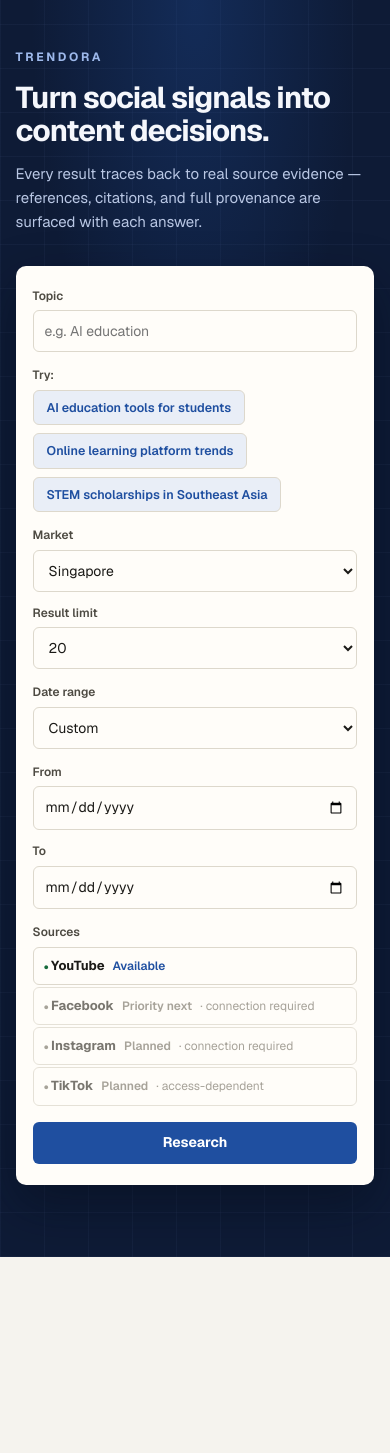
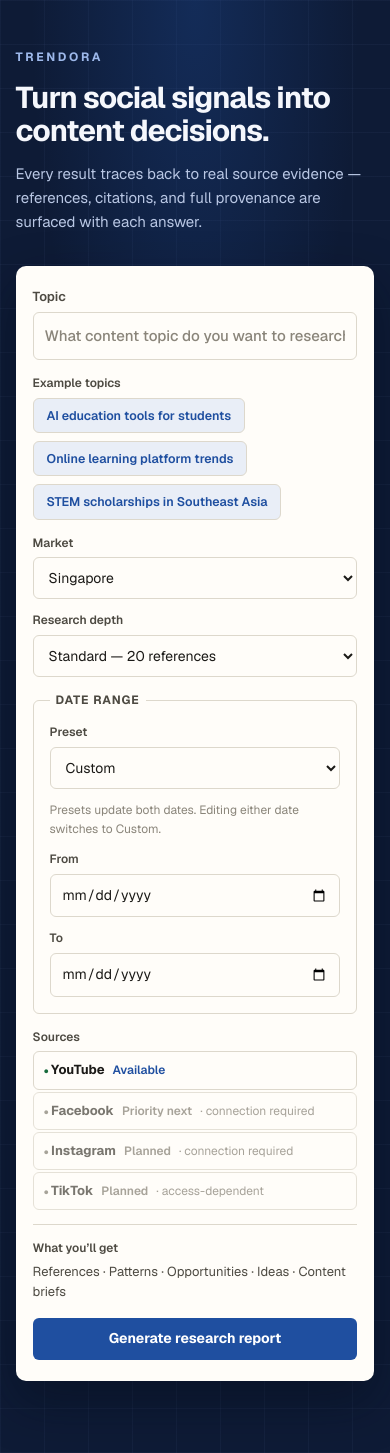
Before and after one commit to LexterMorgan/trendora, a Next.js app in the folder web/: page / in a window 390 px wide. Before the commit the page ends 1257 px from the top, so only its background shows below. Built offline with nearby package versions, Linux system fonts and the light colour scheme.

Commit message:
feat: polish research request experience

```diff
--- a/web/app/globals.css
+++ b/web/app/globals.css
@@ -928,13 +928,15 @@ a {
   /* Mobile touch targets: every secondary action at least 42px tall. */
   .secondary-button,
   .citation-toggle,
-  .view-original {
+  .view-original,
+  .example-query {
     min-height: 42px;
     display: inline-flex;
     align-items: center;
     justify-content: center;
     padding-top: 0;
     padding-bottom: 0;
+    max-width: 100%;
   }
 
   .turn-user .secondary-button {
@@ -1034,13 +1036,8 @@ a {
   cursor: pointer;
 }
 
-.example-query:hover {
+.example-query:not(:disabled):hover {
   border-color: var(--accent);
-}
-
-.example-query:disabled {
-  opacity: 0.55;
-  cursor: default;
 }
 
 /* Source roadmap inside the form */
@@ -1115,3 +1112,83 @@ a {
     padding: 20px 16px;
   }
 }
+
+/* --- M24.3 form polish --- */
+
+.topic-field label {
+  font-size: 13px;
+}
+
+.topic-field input {
+  min-height: 48px;
+  font-size: 15px;
+  font-weight: 600;
+}
+
+.topic-field input::placeholder {
+  color: var(--ink-faint);
+  font-weight: 450;
+}
+
+.example-query {
+  transition: color 120ms ease, border-color 120ms ease, background 120ms ease;
+}
+
+.example-query.is-selected {
+  border-color: var(--accent);
+  background: var(--accent-soft);
+  color: var(--accent);
+}
+
+.example-query:disabled {
+  opacity: 0.6;
+  cursor: default;
+}
+
+.date-fieldset {
+  margin: 0;
+  padding: 14px 16px 16px;
+  border: var(--rule);
+  border-radius: var(--radius);
+  display: flex;
+  flex-direction: column;
+  gap: 12px;
+  min-width: 0;
+}
+
+.date-fieldset legend {
+  padding: 0 6px;
+  font-size: 12px;
+  font-weight: 700;
+  text-transform: uppercase;
+  letter-spacing: 0.08em;
+  color: var(--ink-soft);
+}
+
+.date-help {
+  margin: 0;
+  font-size: 12px;
+  color: var(--ink-faint);
+}
+
+.what-you-get {
+  border-top: var(--rule);
+  padding-top: 14px;
+  display: flex;
+  flex-direction: column;
+  gap: 4px;
+}
+
+.what-you-get p {
+  margin: 0;
+  font-size: 13px;
+  color: var(--ink-soft);
+}
+
+.primary-button:not(:disabled):hover {
+  background: #1b4390;
+}
+
+.primary-button:not(:disabled):active {
+  background: #173877;
+}
--- a/web/components/ResearchForm.tsx
+++ b/web/components/ResearchForm.tsx
@@ -11,7 +11,17 @@ export const MARKETS: { code: string; label: string }[] = [
   { code: "PH", label: "Philippines" },
 ];
 
-export const RESULT_LIMITS = [10, 20, 50, 100];
+export const RESEARCH_DEPTHS = [
+  { value: 10, label: "Quick" },
+  { value: 20, label: "Standard" },
+  { value: 50, label: "Deep" },
+] as const;
+
+export function depthWording(resultLimit: number): string {
+  const depth = RESEARCH_DEPTHS.find((entry) => entry.value === resultLimit);
+  if (depth) return `${depth.label} — ${depth.value} references`;
+  return `${resultLimit} references`;
+}
 
 export const EXAMPLE_QUERIES = [
   "AI education tools for students",
@@ -98,10 +108,17 @@ interface ResearchFormProps {
   showExamples?: boolean;
 }
 
+function safeDepth(value: number | undefined): number {
+  if (value !== undefined && RESEARCH_DEPTHS.some((entry) => entry.value === value)) return value;
+  return 20;
+}
+
 export function ResearchForm({ onSubmit, disabled, initialValues, showExamples }: ResearchFormProps) {
   const [topic, setTopic] = useState(initialValues?.topic ?? "");
   const [market, setMarket] = useState(initialValues?.market ?? "SG");
-  const [resultLimit, setResultLimit] = useState(initialValues?.result_limit ?? 20);
+  const [resultLimit, setResultLimit] = useState<number>(() =>
+    safeDepth(initialValues?.result_limit),
+  );
   const [localError, setLocalError] = useState<string | null>(null);
 
   const [preset, setPreset] = useState<string>(() => {
@@ -165,28 +182,30 @@ export function ResearchForm({ onSubmit, disabled, initialValues, showExamples }
 
   return (
     <form className="research-form" onSubmit={handleSubmit}>
-      <div className="form-field">
+      <div className="form-field topic-field">
         <label htmlFor="topic">Topic</label>
         <input
           id="topic"
           type="text"
           value={topic}
           onChange={(event) => setTopic(event.target.value)}
-          placeholder="e.g. AI education"
+          placeholder="What content topic do you want to research?"
           required
           disabled={disabled}
         />
       </div>
 
       {showExamples && (
-        <div className="form-field" aria-label="Example queries">
-          <span className="form-label">Try:</span>
+        <div className="form-field" aria-label="Example topics">
+          <span className="form-label">Example topics</span>
           <div className="example-queries">
             {EXAMPLE_QUERIES.map((query) => (
               <button
                 key={query}
                 type="button"
-                className="example-query"
+                className={topic === query ? "example-query is-selected" : "example-query"}
+                aria-pressed={topic === query}
+                disabled={disabled}
                 onClick={() => setTopic(query)}
               >
                 {query}
@@ -213,24 +232,26 @@ export function ResearchForm({ onSubmit, disabled, initialValues, showExamples }
           </select>
         </div>
         <div className="form-field">
-          <label htmlFor="result-limit">Result limit</label>
+          <label htmlFor="research-depth">Research depth</label>
           <select
-            id="result-limit"
+            id="research-depth"
             value={resultLimit}
             onChange={(event) => setResultLimit(Number(event.target.value))}
             disabled={disabled}
           >
-            {RESULT_LIMITS.map((limit) => (
-              <option key={limit} value={limit}>
-                {limit}
+            {RESEARCH_DEPTHS.map((depth) => (
+              <option key={depth.value} value={depth.value}>
+                {depth.label} — {depth.value} references
               </option>
             ))}
           </select>
         </div>
       </div>
 
+      <fieldset className="date-fieldset">
+        <legend>Date range</legend>
         <div className="form-field">
-        <label htmlFor="date-preset">Date range</label>
+          <label htmlFor="date-preset">Preset</label>
           <select
             id="date-preset"
             value={preset}
@@ -244,7 +265,9 @@ export function ResearchForm({ onSubmit, disabled, initialValues, showExamples }
             ))}
           </select>
         </div>
-
+        <p className="date-help">
+          Presets update both dates. Editing either date switches to Custom.
+        </p>
         <div className="form-row">
           <div className="form-field">
             <label htmlFor="date-from">From</label>
@@ -273,6 +296,7 @@ export function ResearchForm({ onSubmit, disabled, initialValues, showExamples }
             />
           </div>
         </div>
+      </fieldset>
 
       <div className="form-field">
         <span className="form-label" id="sources-label">
@@ -300,8 +324,13 @@ export function ResearchForm({ onSubmit, disabled, initialValues, showExamples }
         </p>
       )}
 
+      <div className="what-you-get">
+        <span className="form-label">What you’ll get</span>
+        <p>References · Patterns · Opportunities · Ideas · Content briefs</p>
+      </div>
+
       <button type="submit" className="primary-button" disabled={disabled}>
-        Research
+        {disabled ? "Generating report…" : "Generate research report"}
       </button>
     </form>
   );
--- a/web/components/TurnView.tsx
+++ b/web/components/TurnView.tsx
@@ -1,6 +1,6 @@
 "use client";
 
-import type { ResearchFormValues } from "@/components/ResearchForm";
+import { depthWording, type ResearchFormValues } from "@/components/ResearchForm";
 import type { ResearchReportResponse } from "@/lib/report-api";
 import { ErrorState } from "@/components/ErrorState";
 import { ReportView } from "@/components/ReportView";
@@ -25,7 +25,7 @@ export function userMessage(request: ResearchFormValues): string {
     request.topic,
     request.market,
     `${request.date_from} → ${request.date_to}`,
-    `${request.result_limit} results`,
+    depthWording(request.result_limit),
     request.sources.map(sourceLabel).join(", "),
   ]
     .filter(Boolean)
@@ -51,7 +51,7 @@ export function TurnView({ turn, onEdit }: TurnViewProps) {
         <span className="turn-label">Trendora</span>
         {turn.state === "loading" && (
           <p className="loading-note" role="status">
-            Researching and generating report…
+            Generating report…
           </p>
         )}
         {turn.state === "error" && turn.error && (
```
Lines whose indentation alone changed are shown as unchanged.
